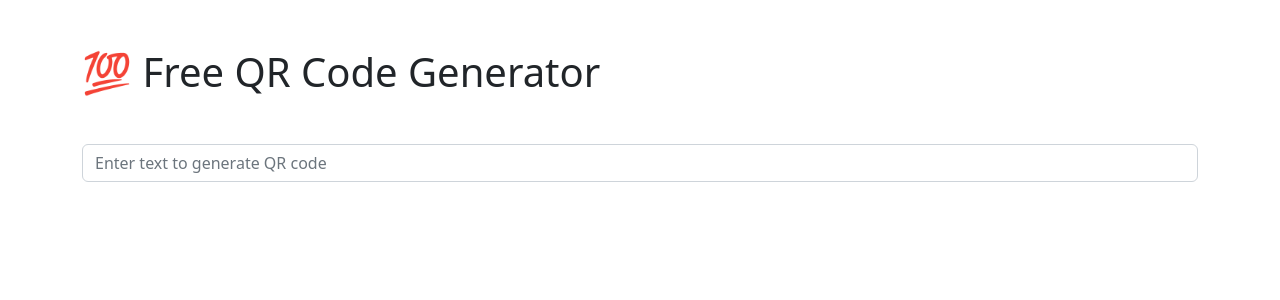
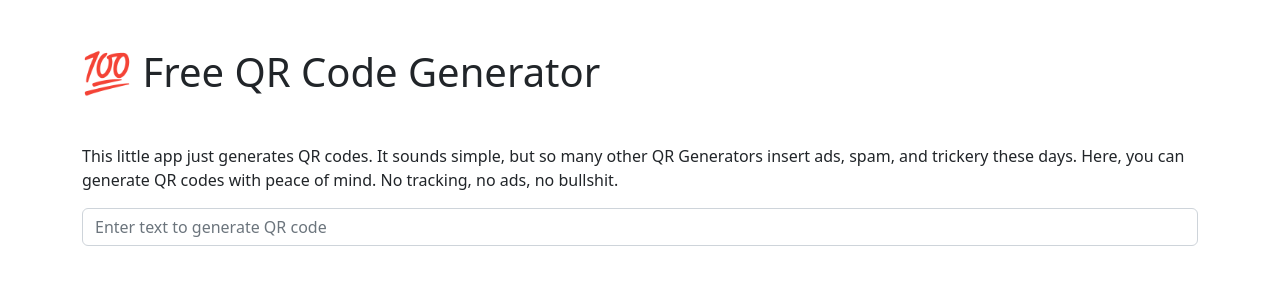
Before and after one commit to leesalminen/freeqrgenerator.app, a React (Create React App) app: page / in a window 1280 px wide. Shown: the top 300 px of the page. Built offline with nearby package versions, Linux system fonts and the light colour scheme.

Commit message:
some text

```diff
--- a/public/index.html
+++ b/public/index.html
@@ -7,7 +7,7 @@
     <meta name="theme-color" content="#000000" />
     <meta
       name="description"
-      content="100% Free QR Code Generator App. No funny business, just QR codes that work."
+      content="100% Free QR Code Generator App. No ads, no spam, no subscriptions, just QR codes that work."
     />
     <link rel="apple-touch-icon" href="%PUBLIC_URL%/logo192.png" />
     <!--
--- a/src/QRGenerator.js
+++ b/src/QRGenerator.js
@@ -33,6 +33,7 @@ function QRGenerator() {
   return (
     <Container className="mt-5">
       <h1 className="mb-5">💯 Free QR Code Generator</h1>
+      <p>This little app just generates QR codes. It sounds simple, but so many other QR Generators insert ads, spam, and trickery these days. Here, you can generate QR codes with peace of mind. No tracking, no ads, no bullshit.</p>
       <Form>
         <InputGroup className="mb-3">
           <FormControl type="text" onChange={handleChange} value={text} placeholder="Enter text to generate QR code" />
```
